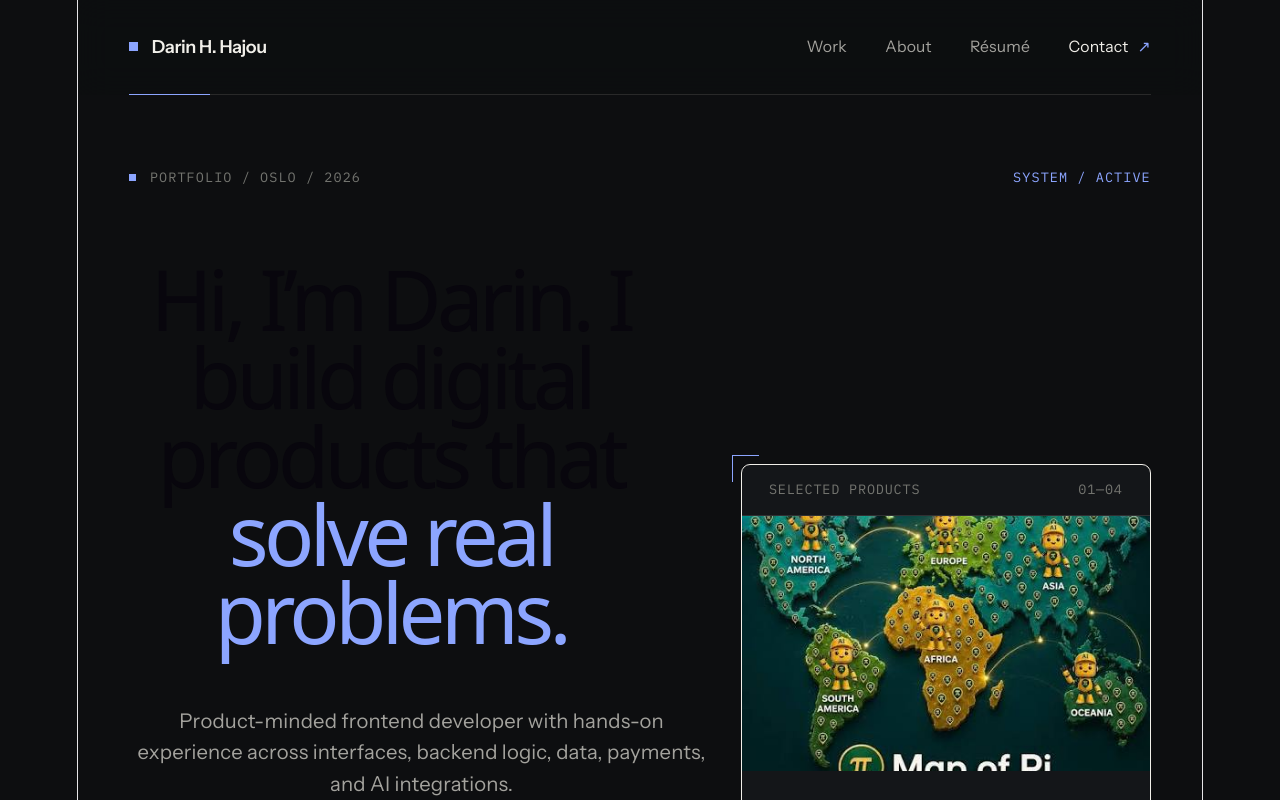
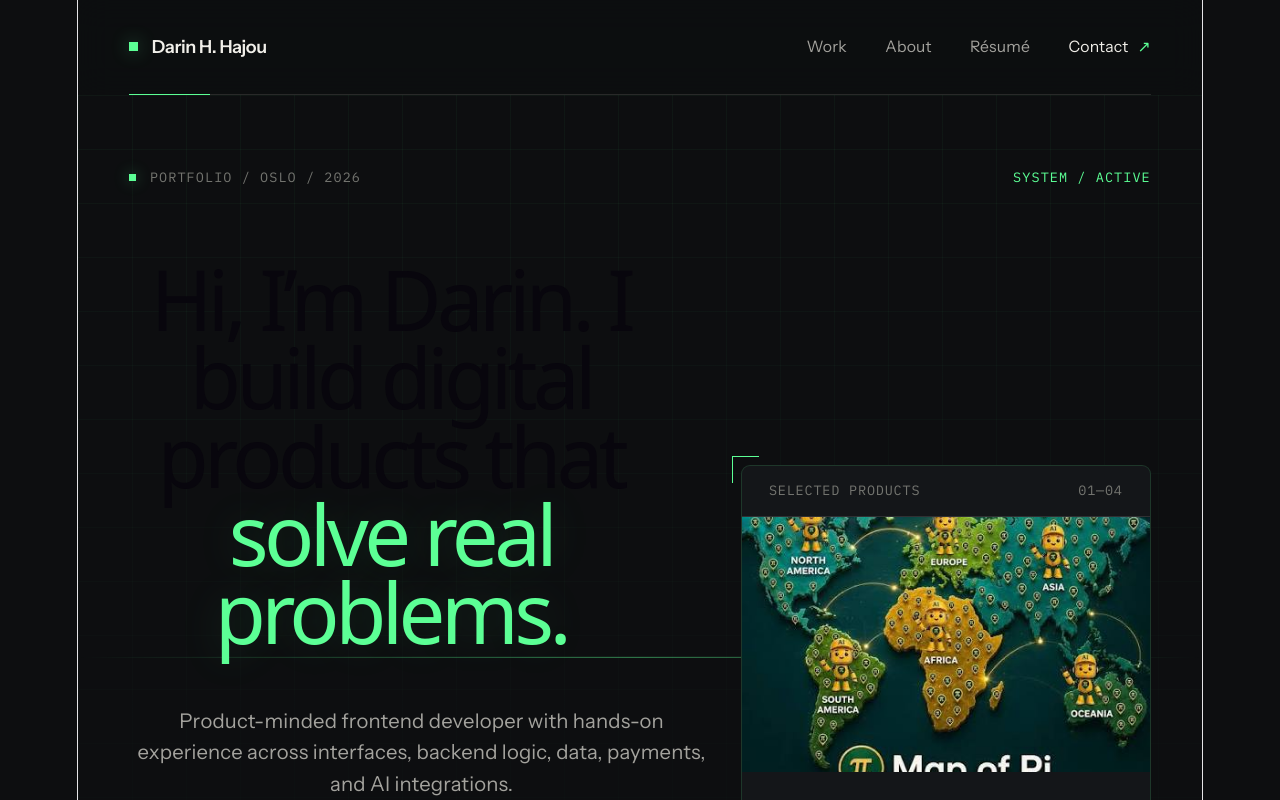
Before and after one commit to DarinHajou/darin-portfolio, a React (Vite) app: page / in a window 1280 px wide. Shown: the top 800 px of the page. Built offline with nearby package versions, Linux system fonts and the light colour scheme.

Commit message:
Change accent color and add gradient tokens

```diff
--- a/src/styles/tokens.css
+++ b/src/styles/tokens.css
@@ -11,7 +11,10 @@
   --color-border: rgb(241 239 233 / 12%);
   --color-border-strong: rgb(241 239 233 / 22%);
 
-  --color-accent: #8ca5ff;
+ --color-accent: #5cff95;
+  --color-accent-soft: rgb(92 255 149 / 14%);
+  --color-accent-muted: rgb(92 255 149 / 42%);
+  --color-grid: rgb(92 255 149 / 6%);
 
   /* Typography */
   --font-sans: "Instrument Sans", sans-serif;
```
